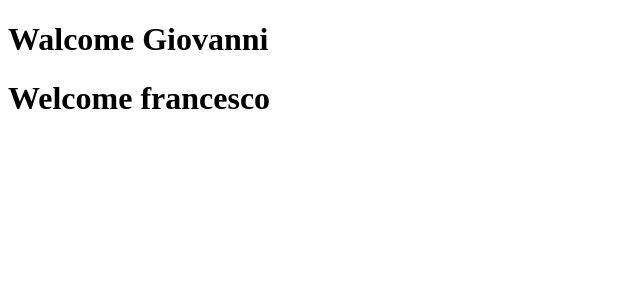
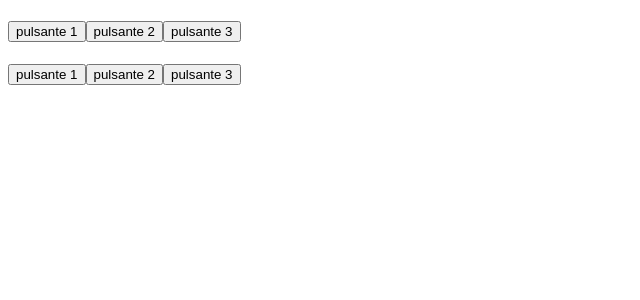
Before and after one commit to vrunafederico/Develhope-React, a React (Create React App) app: page / in a window 1280 px wide. Shown: the top 300 px of the page, without its empty margins (0-640 px from the left). Built offline with nearby package versions, Linux system fonts and the light colour scheme.

Commit message:
Events-2

```diff
--- a/src/App.js
+++ b/src/App.js
@@ -1,10 +1,10 @@
 import React from "react";
-import { Walcome } from "./Welcome";
+import {ClickTracker} from "./ClickTracker"
 
 export class App extends React.Component{
     render(){
         return(
-            <Walcome name="francesco" />
+            <ClickTracker />
         )
     }
 }
--- /dev/null
+++ b/src/ClickTracker.js
@@ -0,0 +1,26 @@
+import React from "react";
+
+
+export class ClickTracker extends React.Component{
+    state = {
+        name : ""
+    }
+
+    handleClick = (e) =>{
+        this.setState({
+            name: e.target.name
+        })
+    }
+
+    render(){
+        return(
+            <div>
+                <h1>{this.state.name}</h1>
+                <button name="pulsante 1" onClick={this.handleClick}>pulsante 1</button>
+                <button name="pulsante 2" onClick={this.handleClick}>pulsante 2</button>
+                <button name="pulsante 3" onClick={this.handleClick}>pulsante 3</button>
+            </div>
+
+        )
+    }
+}
--- a/src/index.js
+++ b/src/index.js
@@ -1,6 +1,6 @@
 import { App } from "./App";
 import ReactDOM  from "react-dom";
-import { render } from "@testing-library/react";
+import React, { useState } from 'react';
 
 ReactDOM.render(<App />, document.getElementById("app"));
 const root = ReactDOM.createRoot(document.getElementById("root"));
@@ -11,8 +11,19 @@ root.render(
 )
 
 
-export function Name(props){
+export function Name(){
+    const [name, setName] = useState("");
+
+    const handleClick = (e) =>{
+        setName(e.target.name)
+    }
+
     return(
-        <h1>Walcome {props.name}</h1>
+        <div>
+            <h1>{name}</h1>
+            <button name="pulsante 1" onClick={handleClick}>pulsante 1</button>
+            <button name="pulsante 2" onClick={handleClick}>pulsante 2</button>
+            <button name="pulsante 3" onClick={handleClick}>pulsante 3</button>
+        </div>
     )
 }
```
